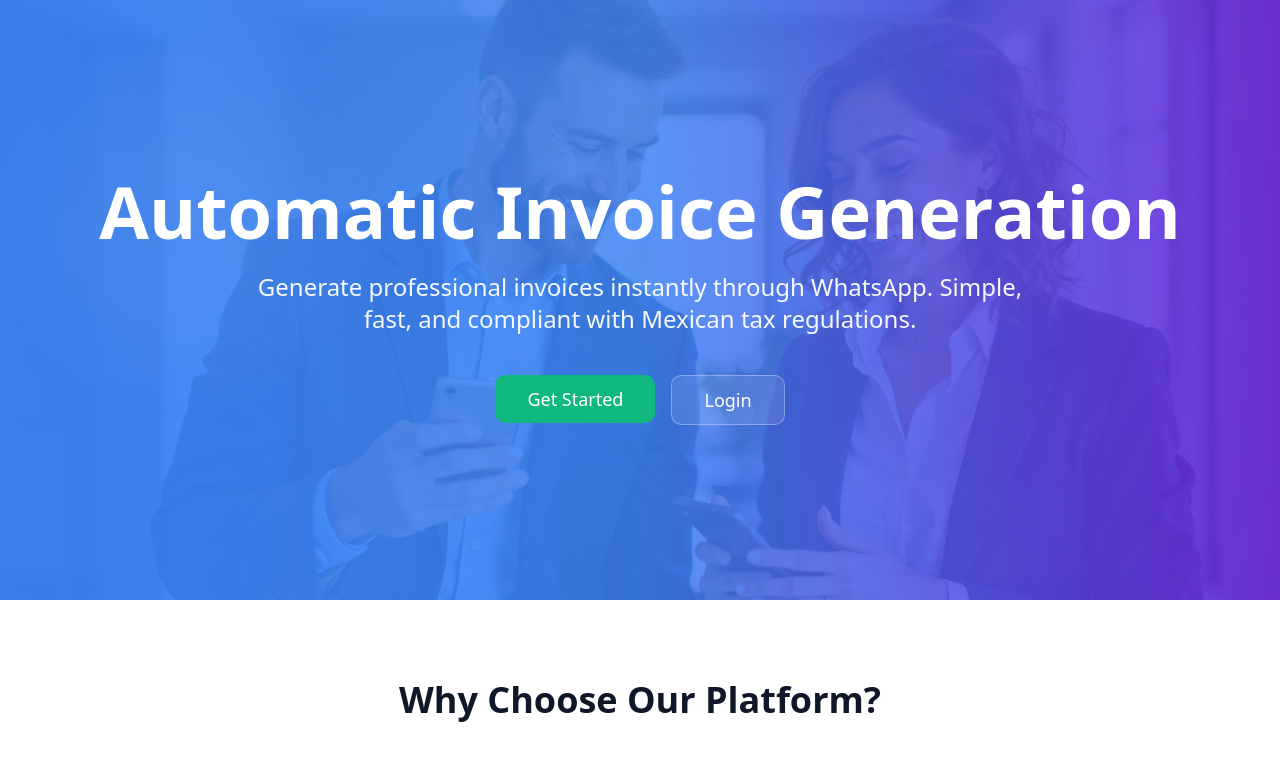
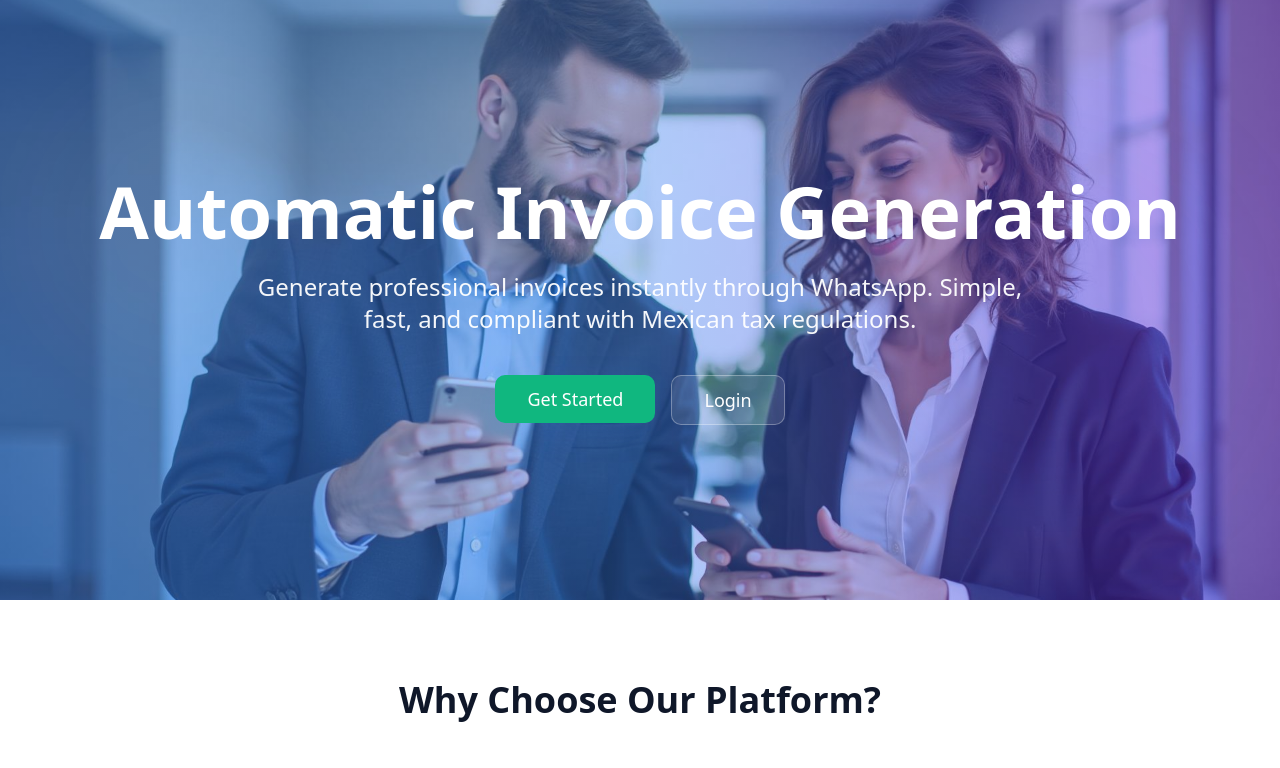
Before and after one commit to global-partner-dev/invoice-web-app, a React (Vite) app: page / in a window 1280 px wide. Shown: the top 768 px of the page. Built offline with nearby package versions, Linux system fonts and the light colour scheme.

Commit message:
changed icon and background image

```diff
--- a/src/pages/Home.tsx
+++ b/src/pages/Home.tsx
@@ -14,7 +14,7 @@ const Home = () => {
           className="absolute inset-0 bg-cover bg-center bg-no-repeat"
           style={{ backgroundImage: `url(${heroBackground})` }}
         />
-        <div className="absolute inset-0 bg-gradient-to-r from-primary/95 via-primary/85 to-accent/90" />
+        <div className="absolute inset-0 bg-gradient-to-r from-primary/50 via-primary/40 to-accent/50" />
 
         {/* Animated Background Elements */}
         <div className="absolute top-20 left-10 w-72 h-72 bg-white/5 rounded-full blur-3xl animate-pulse" />
```
Also changed, not shown: 1 other file (tests, documents, lock files or other folders).
